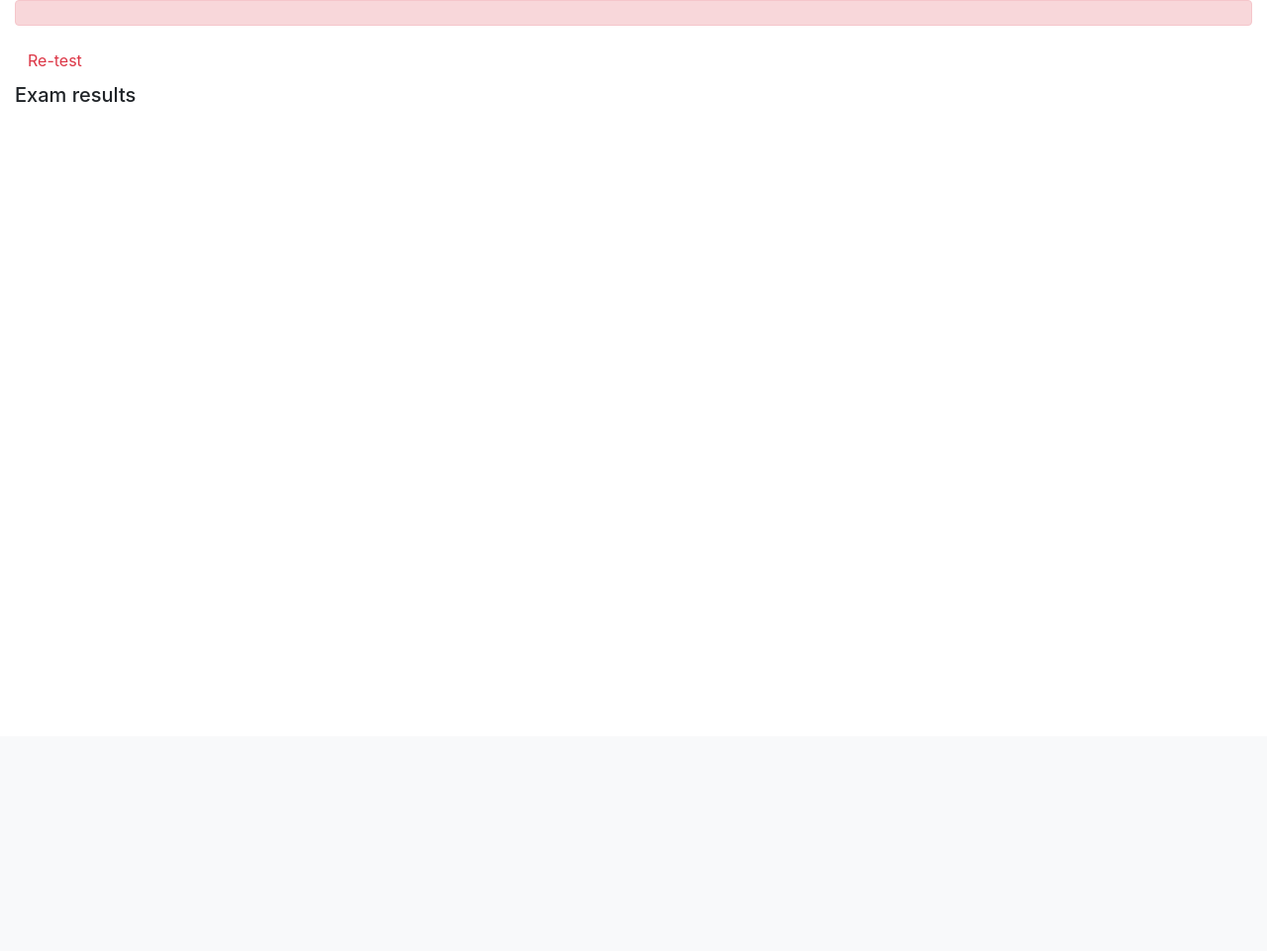
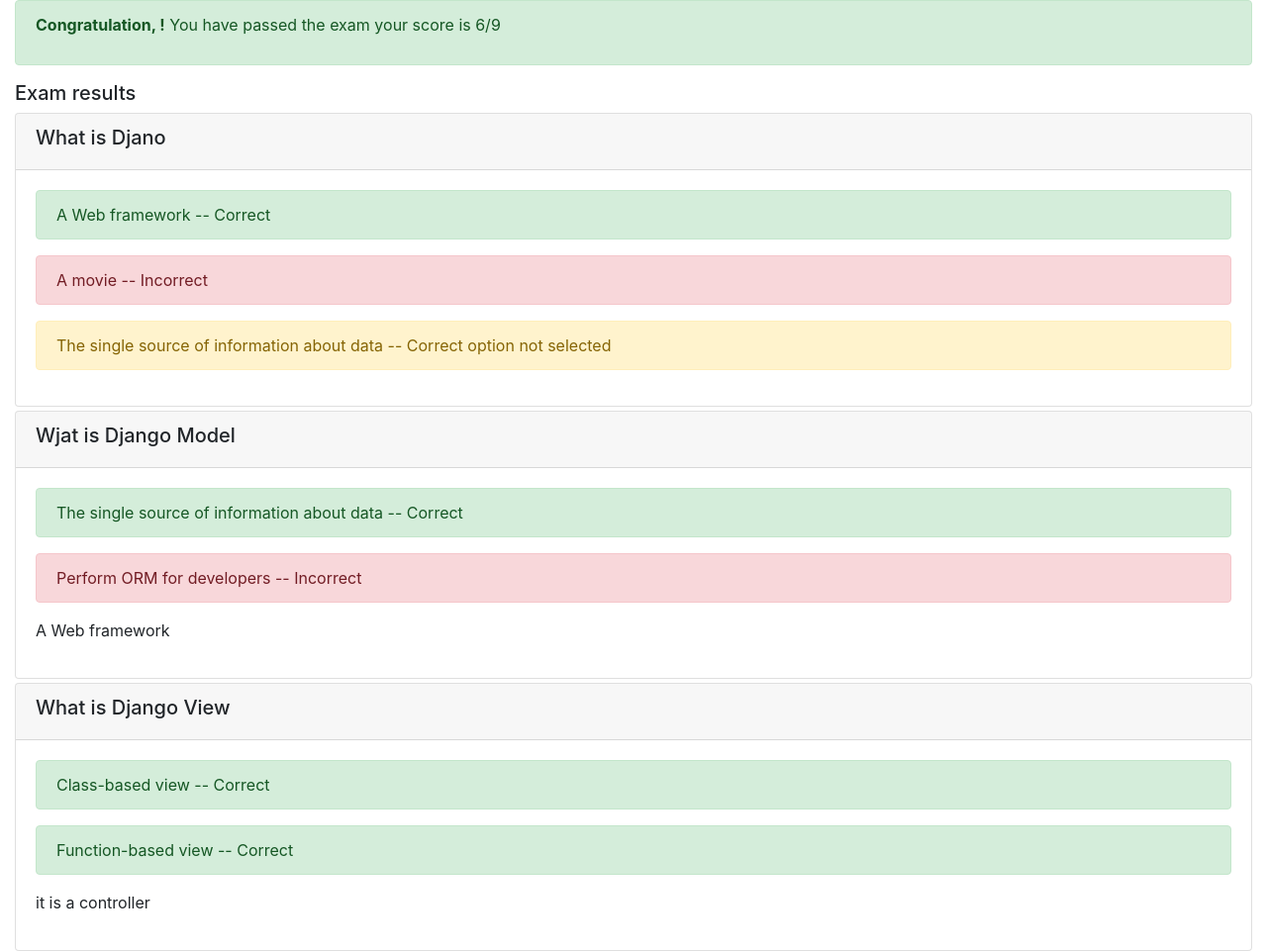
Before and after one commit to asmietanski/final_template, a Django app: page /onlinecourse/2/submission/1/result/ in a window 1280 px wide. Shown: the part 56-1017 px from the top of the page at 99% size. Before the commit the page ends 159 px from the top, so only its background shows below. Run offline with Django 3.2, Linux system fonts and the light colour scheme; data comes from the database, SQL or seed files in the repository; both versions use the stored data as it was after the commit; some libraries are stand-ins or nearby versions.

Commit message:
result_modified

```diff
--- a/onlinecourse/models.py
+++ b/onlinecourse/models.py
@@ -111,7 +111,10 @@
     # <HINT> A sample model method to calculate if learner get the score of the question
     def is_get_score(self, selected_ids):
         all_answers = self.choices.filter(is_correct=True).count()
+        print ('pyt', self.question_text)
+        print ('all answers', all_answers)
         selected_correct = self.choices.filter(is_correct=True, id__in=selected_ids).count()
+        print ( 'sellecte correct', selected_correct)
         if all_answers == selected_correct:
             return True
         else:
--- a/onlinecourse/templates/onlinecourse/exam_result_bootstrap.html
+++ b/onlinecourse/templates/onlinecourse/exam_result_bootstrap.html
@@ -36,19 +36,45 @@
 </nav>
 
 <div class="container-fluid">
-    {% if grade > 80 %}
+    {% if result > 0.80 %}
     <div class="alert alert-success">
        <!--HINT Display passed info -->
+       <p><b>Congratulation, {{ user.username }}!</b> You have  passed the exam your score is {{grade}}/{{total_mark}}<p>
     </div>
         {% else %}
         <div class="alert alert-danger">
             <!--HINT Display failed info -->
+                <p>Failed, {{ user.username }}! You have failed the exam your score is {{grade}}/{{total_mark}}<p>
+
         </div>
         <a class="btn btn-link text-danger" href="{% url 'onlinecourse:course_details' course.id %}">Re-test</a>
         {% endif %}
         <div class="card-columns-vertical mt-1">
         <h5 class="">Exam results</h5>
             <!--HINT Display exam results-->
+            {% for question in questions %}
+            <div class="card mt-1">
+                <div class="card-header"><h5>{{ question.question_text }}</h5></div>
+                <div class="card-body">
+                    {% for choice in question.choices.all %}
+                        {% if choice in selected_choices %}
+                            {% if choice.is_correct%}
+                                <p class="alert alert-success">{{choice.choice_text}}  -- Correct<p>
+                            {% else %}
+                                <p class="alert alert-danger">{{choice.choice_text}}  -- Incorrect<p>
+                            {% endif %}
+                        {% else %}
+                            {% if choice.is_correct %}
+                                <p class="alert alert-warning">{{choice.choice_text}}  -- Correct option not selected<p>
+                            {% else %}
+                                <p>{{choice.choice_text}}<p>
+                            {% endif %}
+
+                        {% endif %}
+                    {% endfor %}
+                </div>
+            </div>
+            {% endfor %}
         </div>
     </div>
 </body>
--- a/onlinecourse/views.py
+++ b/onlinecourse/views.py
@@ -118,8 +118,10 @@
     print(enrollment)
     print(request.POST)
     choices = extract_answers(request)
+    print (choices)
     choices_obj = Choice.objects.filter(id__in=choices)
     submission = Submission.objects.create(enrollment_id = enrollment.id)
+    print (choices_obj)
     submission.choices.set(choices_obj)
     return redirect('onlinecourse:show_exam_result', course_id, submission.id)
 
@@ -128,6 +130,7 @@
     submitted_anwsers = []
     for key in request.POST:
         if key.startswith('choice'):
+            #print(request.POST[key])
             value = request.POST[key]
             choice_id = int(value)
             submitted_anwsers.append(choice_id)
@@ -146,14 +149,17 @@
     course = Course.objects.get(pk=course_id)
     submission = Submission.objects.get(pk=submission_id)
     selected_choices = submission.choices.all()
+    print (selected_choices)
 
     questions_all = course.questions.all()
     total_mark = round(course.questions.all().aggregate(Sum("grade"))["grade__sum"])
+    print ("total ", total_mark)
     grade = 0
     for question in questions_all:
         if question.is_get_score(selected_choices):
             grade += question.grade
-
+    print ( "grade", grade)
+    print ( "result", round(grade/total_mark))
     context = {
         'course': course,
         'grade': round(grade),
```
Also changed, not shown: db.sqlite3.
